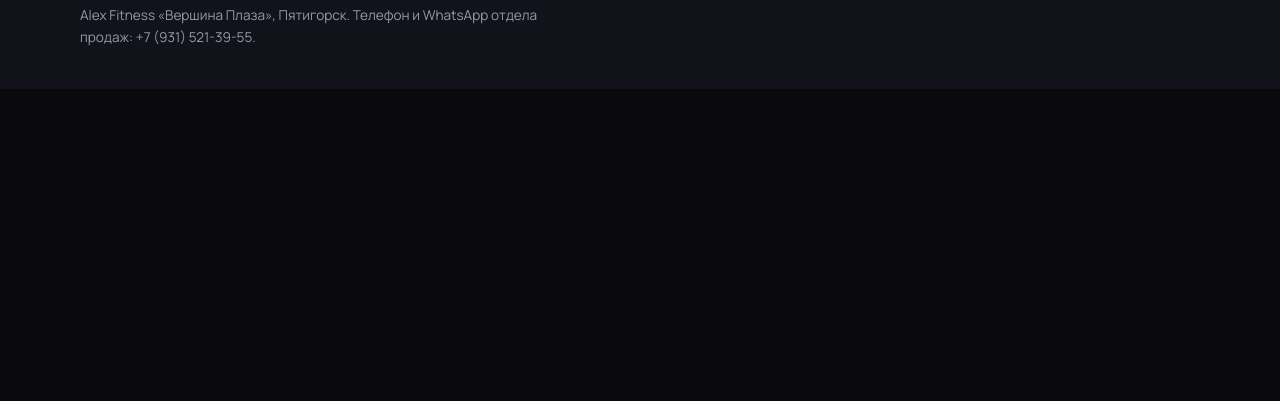
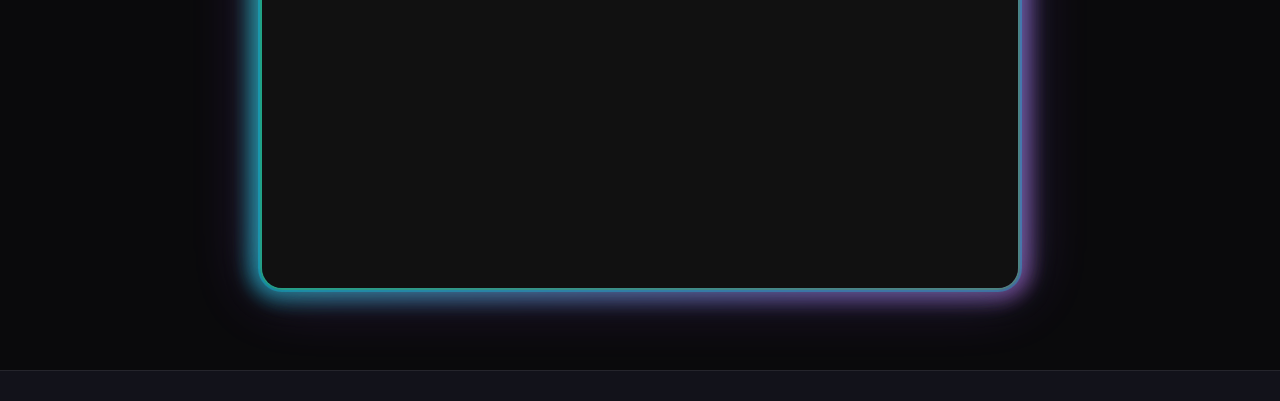
Before and after one commit to Afunts/alexfitness, a plain HTML site: page index.html in a window 1280 px wide. Shown: the part 3814-4215 px from the top of the page. Before the commit the page ends 3903 px from the top, so only its background shows below. Drawn offline with Linux system fonts and the light colour scheme.

Commit message:
Add files via upload

```diff
--- a/index.html
+++ b/index.html
@@ -177,6 +177,7 @@
             <p><strong>Отдел продаж:</strong> ежедневно 9:00–22:00</p>
             <p><strong>WhatsApp:</strong> <a href="https://wa.me/79315213955" rel="noopener noreferrer" target="_blank">+7 (931) 521-39-55</a></p>
           </address>
+
         </div>
         <form class="form" action="#" method="post">
           <p class="form__intro">Заказать звонок</p>
@@ -196,6 +197,16 @@
           <p class="form__note">Нажимая кнопку, вы соглашаетесь с обработкой персональных данных.</p>
         </form>
       </div>
+      <div class="map">
+        <div class="map__frame">
+          <div style="position:relative;overflow:hidden;">
+            <a href="https://yandex.ru/maps/org/alex_fitness/224046869014/?utm_medium=mapframe&utm_source=maps" style="color:#eee;font-size:12px;position:absolute;top:0px;">Alex Fitness</a>
+            <a href="https://yandex.ru/maps/11067/pyatigorsk/category/fitness_club/184107363/?utm_medium=mapframe&utm_source=maps" style="color:#eee;font-size:12px;position:absolute;top:14px;">Фитнес-клуб в Пятигорске</a>
+            <a href="https://yandex.ru/maps/11067/pyatigorsk/category/sports_hall_gym/41430094175/?utm_medium=mapframe&utm_source=maps" style="color:#eee;font-size:12px;position:absolute;top:28px;">Спортивный, тренажёрный зал в Пятигорске</a>
+            <iframe src="https://yandex.ru/map-widget/v1/?ll=43.033982%2C44.051342&z=16&pt=43.033982,44.051342,pm2rdm" width="560" height="400" frameborder="1" allowfullscreen="true" style="position:relative;" loading="lazy" referrerpolicy="no-referrer-when-downgrade"></iframe>
+          </div>
+        </div>
+      </div>
     </section>
   </main>
 
--- a/styles.css
+++ b/styles.css
@@ -745,6 +745,82 @@
   color: var(--text);
 }
 
+.map {
+  width: 100%;
+  margin-top: 2rem;
+  display: flex;
+  justify-content: center;
+}
+
+.map__frame {
+  position: relative;
+  width: min(100%, 490px);
+  margin: 0 auto;
+  border-radius: 22px;
+  overflow: visible;
+  border: 2px solid rgba(61, 220, 151, 0.5);
+  background: rgba(10, 10, 12, 0.25);
+  box-shadow:
+    0 0 0 2px rgba(0, 224, 255, 0.28),
+    0 0 34px rgba(61, 220, 151, 0.36),
+    0 0 64px rgba(180, 90, 255, 0.32),
+    0 16px 34px rgba(0, 0, 0, 0.35);
+  aspect-ratio: 16 / 9;
+}
+
+.map__frame::before {
+  content: "";
+  position: absolute;
+  inset: -10px;
+  border-radius: 30px;
+  background: linear-gradient(
+    120deg,
+    rgba(61, 220, 151, 0.95),
+    rgba(0, 224, 255, 0.92),
+    rgba(180, 90, 255, 0.92),
+    rgba(255, 85, 208, 0.92),
+    rgba(61, 220, 151, 0.95)
+  );
+  background-size: 250% 250%;
+  filter: blur(10px);
+  opacity: 0.8;
+  z-index: -1;
+  animation: mapGlowShift 6s ease-in-out infinite;
+}
+
+.map__frame > div {
+  width: 100%;
+  height: 100%;
+  border-radius: 20px;
+  overflow: hidden;
+  background: #111;
+}
+
+.map__frame iframe {
+  width: 100% !important;
+  height: 100% !important;
+  border: 0;
+  display: block;
+}
+
+@media (min-width: 769px) {
+  .map__frame {
+    width: min(100%, 760px);
+  }
+}
+
+@keyframes mapGlowShift {
+  0% {
+    background-position: 0% 50%;
+  }
+  50% {
+    background-position: 100% 50%;
+  }
+  100% {
+    background-position: 0% 50%;
+  }
+}
+
 .form {
   padding: 1.75rem;
   background: var(--surface);
```
